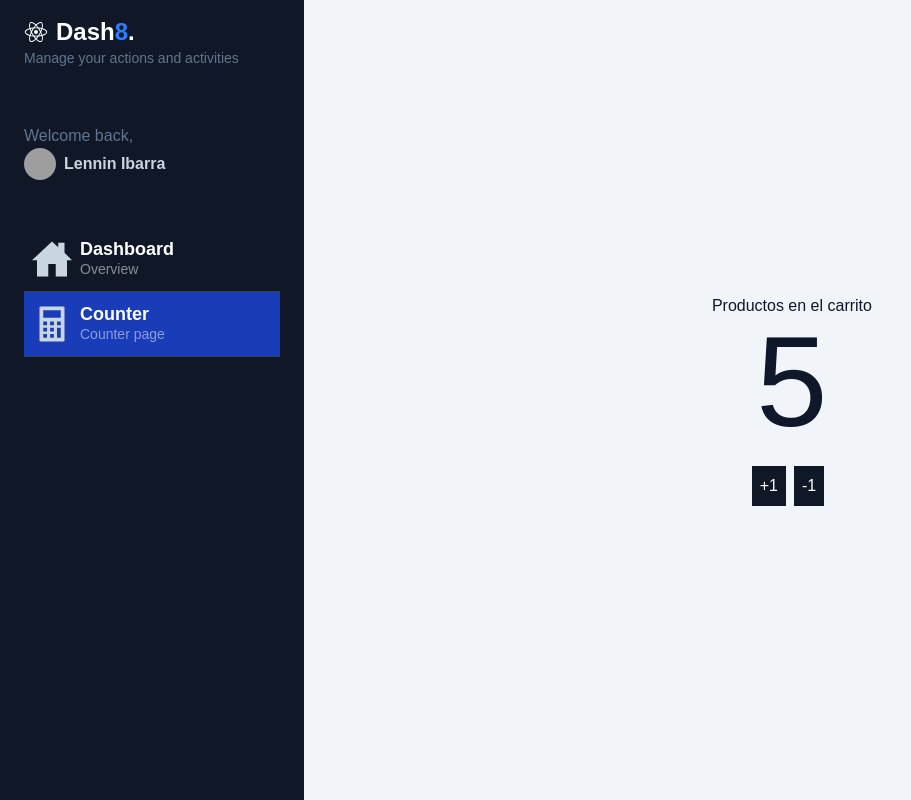
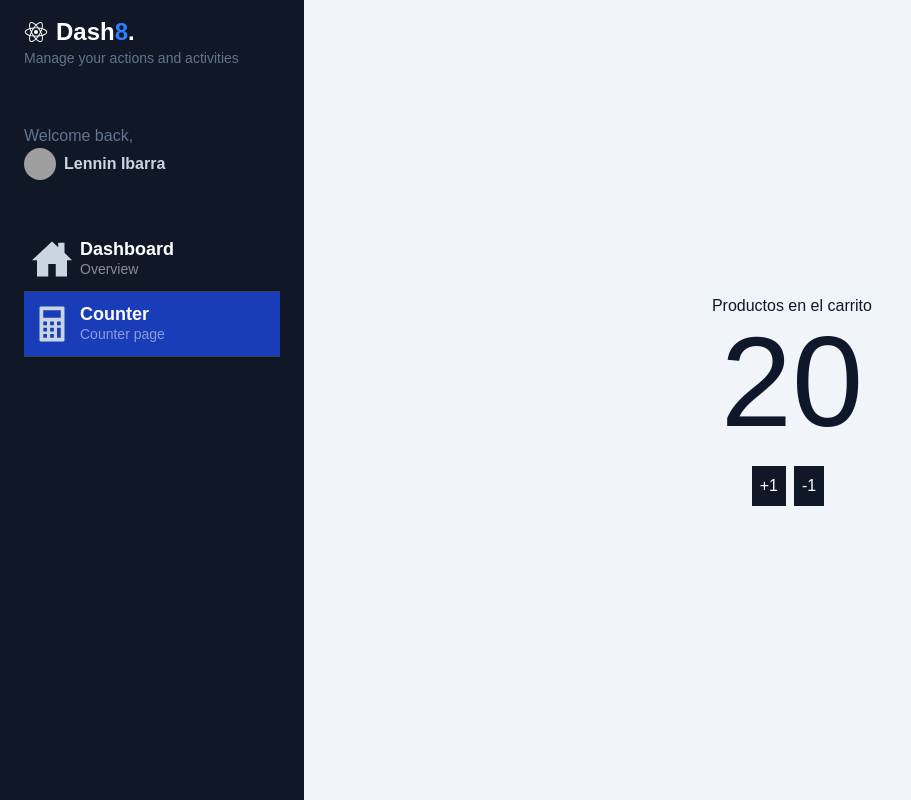
Before and after one commit to lenninIbarrraGonzalez/dashboard-next, a Next.js app: page /dashboard/counter in a window 1280 px wide. Shown: the whole page, without its empty margins (0-911 px from the left). Built offline with nearby package versions, Linux system fonts and the light colour scheme; grey boxes are pictures that could not be loaded.

Commit message:
pensando como implementar hojas en server components, division de un use client

```diff
--- a/src/app/dashboard/counter/page.tsx
+++ b/src/app/dashboard/counter/page.tsx
@@ -1,28 +1,14 @@
-"use client";
-import { useState } from "react";
+import { CartCounter } from "../../shopping-cart/components/CartCounter";
+export const metadata = {
+  title: "Counter Page",
+  description: "This is the counter page",
+};
 
 export default function CounterPage() {
-  const [count, setCount] = useState(5);
-
   return (
     <div className="flex flex-col items-center justify-center h-full w-full">
       <span>Productos en el carrito</span>
-      <span className="text-9xl">{count}</span>
-
-      <div className="flex mt-5">
-        <button
-          className="flex items-center justify-center p-2 rounder-xl bg-gray-900 text-white hover:bg-gray-600 transition-all w-[100] mr-2"
-          onClick={() => setCount(count + 1)}
-        >
-          +1
-        </button>
-        <button
-          className="flex items-center justify-center p-2 rounder-xl bg-gray-900 text-white hover:bg-gray-600 transition-all w-[100] mr-2"
-          onClick={() => setCount(count - 1)}
-        >
-          -1
-        </button>
-      </div>
+      <CartCounter value={20} />
     </div>
   );
 }
--- /dev/null
+++ b/src/app/shopping-cart/components/CartCounter.tsx
@@ -0,0 +1,30 @@
+"use client";
+import { useState } from "react";
+
+interface Props {
+  value?: number;
+}
+
+export const CartCounter = ({ value }: Props) => {
+  const [count, setCount] = useState(value || 0);
+  return (
+    <>
+      <span className="text-9xl">{count}</span>
+
+      <div className="flex mt-5">
+        <button
+          className="flex items-center justify-center p-2 rounder-xl bg-gray-900 text-white hover:bg-gray-600 transition-all w-[100] mr-2"
+          onClick={() => setCount(count + 1)}
+        >
+          +1
+        </button>
+        <button
+          className="flex items-center justify-center p-2 rounder-xl bg-gray-900 text-white hover:bg-gray-600 transition-all w-[100] mr-2"
+          onClick={() => setCount(count - 1)}
+        >
+          -1
+        </button>
+      </div>
+    </>
+  );
+};
--- /dev/null
+++ b/src/app/shopping-cart/components/index.tsx
@@ -0,0 +1 @@
+export * from "./CartCounter";
```
